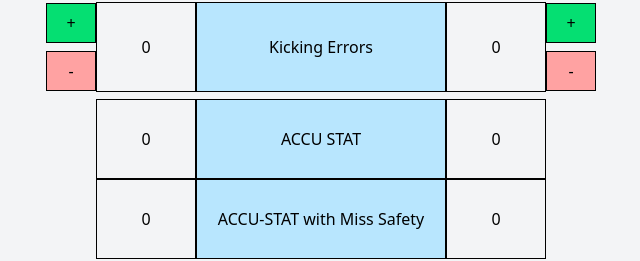
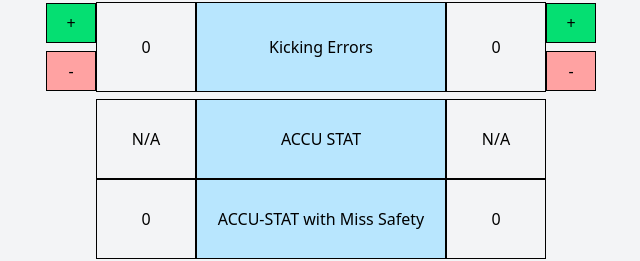
Before and after one commit to riomaemoto/accu_stat2.0, a Next.js app: page / in a window 1280 px wide. Shown: the part 1701-1962 px from the top of the page, without its empty margins (319-959 px from the left). Built offline with nearby package versions, Linux system fonts and the light colour scheme.

Commit message:
corrected the math for accu stat calculation

```diff
--- a/src/app/_components/accuStat.tsx
+++ b/src/app/_components/accuStat.tsx
@@ -25,38 +25,33 @@ export const AccuStats = () => {
   const kickingErrorsRight = useAtomValue(kickingErrorsRightAtom);
 
   const accuStatLeft =
-    (ballsMissedLeft +
+    ballsPocketedLeft /
+    (ballsPocketedLeft +
+      ballsMissedLeft +
       unforcedErrorsLeft +
       safetyErrorsLeft +
-      kickingErrorsLeft) /
-      ballsPocketedLeft -
-    1;
-
-  const accuStatLeftValue =
-    ballsPocketedLeft > 0 ? Math.max(0, Math.round(accuStatLeft * 100)) : 0;
+      kickingErrorsLeft);
 
   const accuStatRight =
-    (ballsMissedRight +
+    ballsPocketedRight /
+    (ballsPocketedRight +
+      ballsMissedRight +
       unforcedErrorsRight +
       safetyErrorsRight +
-      kickingErrorsRight) /
-      ballsPocketedRight -
-    1;
-  const accuStatRightValue =
-    ballsPocketedRight > 0 ? Math.max(0, Math.round(accuStatRight * 100)) : 0;
+      kickingErrorsRight);
 
   return (
     <div className="w-full flex">
       <div className="w-full max-w-[1400px] flex flex-row items-center justify-center">
         <div className="border border-solid w-[100px] h-[80px] flex items-center justify-center">
-          {isNaN(accuStatLeftValue) ? "N/A" : accuStatLeftValue}
+          {isNaN(accuStatLeft) ? "N/A" : accuStatLeft.toFixed(3)}
         </div>
         <div className="border border-solid w-[250px] h-[80px] text-center flex items-center justify-center bg-sky-200">
           ACCU STAT
         </div>
 
         <div className="border border-solid w-[100px] h-[80px] flex items-center justify-center">
-          {accuStatRightValue}
+          {isNaN(accuStatRight) ? "N/A" : accuStatRight.toFixed(3)}
         </div>
       </div>
     </div>
```
